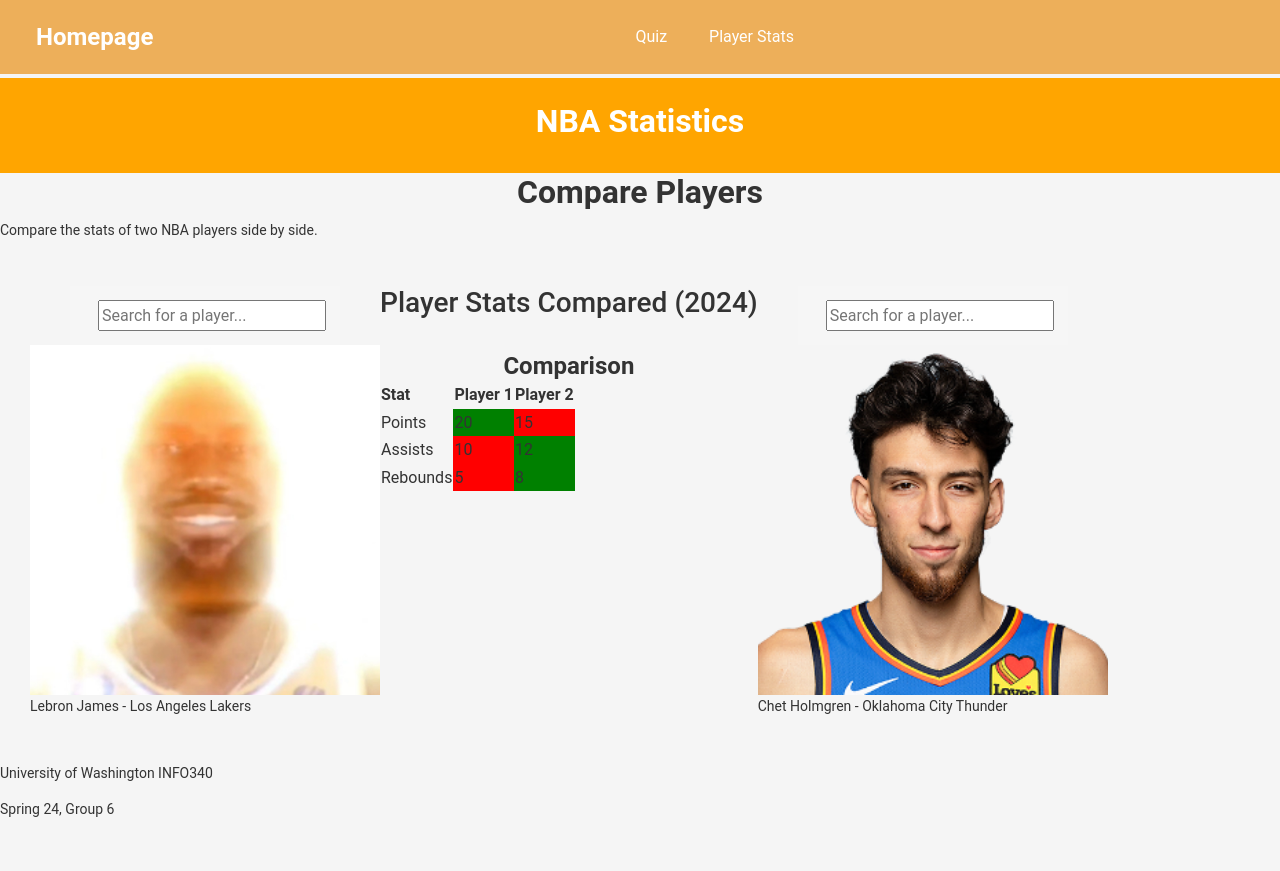
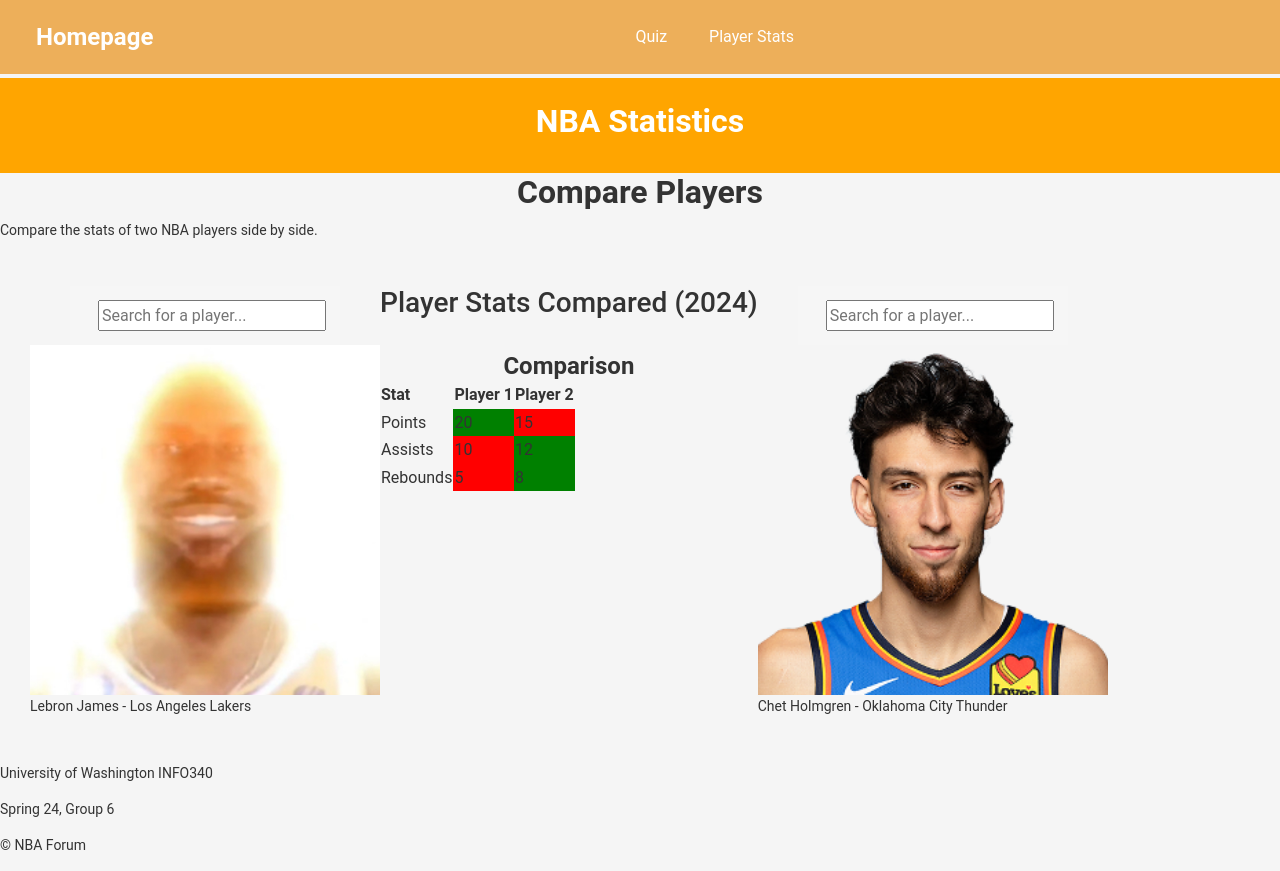
Before and after one commit to info340b-sp24/project-tngo316, a React (Create React App) app in the folder nbaforum/: page /playerstats in a window 1280 px wide. Before the commit the page ends 834 px from the top, so only its background shows below. Built offline with nearby package versions, Linux system fonts and the light colour scheme.

Commit message:
copy right added

```diff
--- a/nbaforum/src/components/Footer.js
+++ b/nbaforum/src/components/Footer.js
@@ -5,6 +5,7 @@
         <div>
             <p>University of Washington INFO340</p>
             <p>Spring 24, Group 6</p>
+            <p>&copy; NBA Forum</p>
         </div>
     );
 }
```
